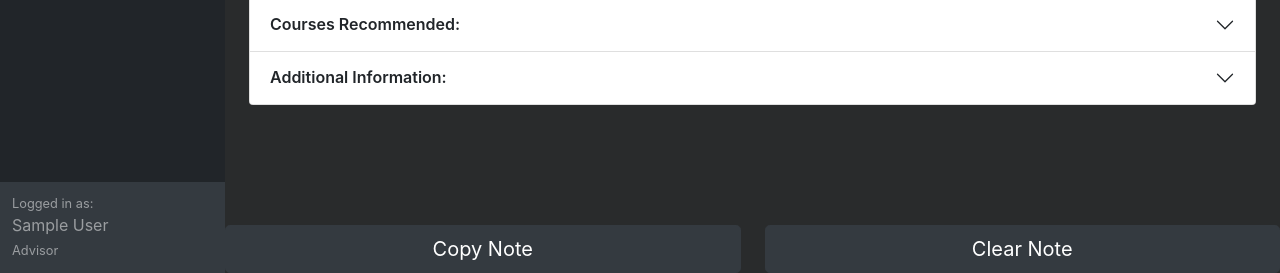
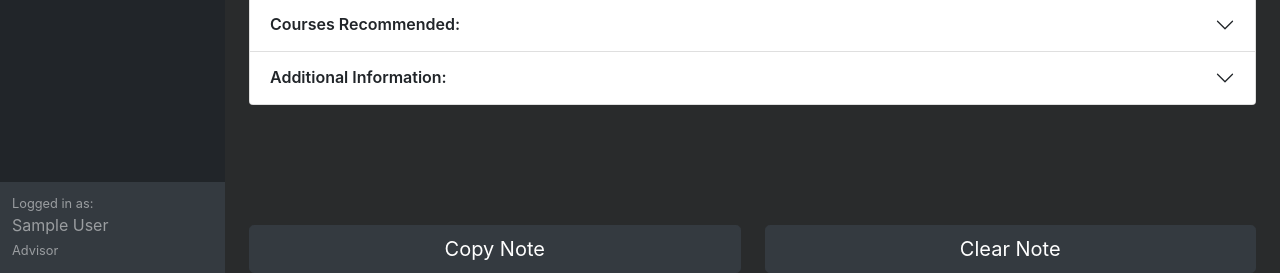
Before and after one commit to cpecue/oaa-toolbox-git, a Flask app: page /quick-notes in a window 1280 px wide. Shown: the part 527-800 px from the top of the page. Run offline with Flask 2, Linux system fonts and the light colour scheme; the visitor is signed in with stand-in values (Sample User, id 1); data comes from the database, SQL or seed files in the repository; some libraries are stand-ins or nearby versions.

```diff
--- a/oaatoolbox/templates/quick-notes.html
+++ b/oaatoolbox/templates/quick-notes.html
@@ -255,6 +255,7 @@
             </div>
    </main>
 <footer>
+    <div class="container-fluid mt-4">
         <div class="row">
             <div class="col-lg-6">
                 <div class="d-grid gap-2 mt-3">
@@ -264,6 +265,7 @@
             <div class="col-lg-6">
                 <div class="d-grid gap-2 mt-3">
                     <button class="btn btn-lg btn-dark" id="btnClear" type="button" onclick="clearNote()">Clear Note</button>
+                </div>
             </div>
         </div>
     </div>
```
Lines whose indentation alone changed are shown as unchanged.
